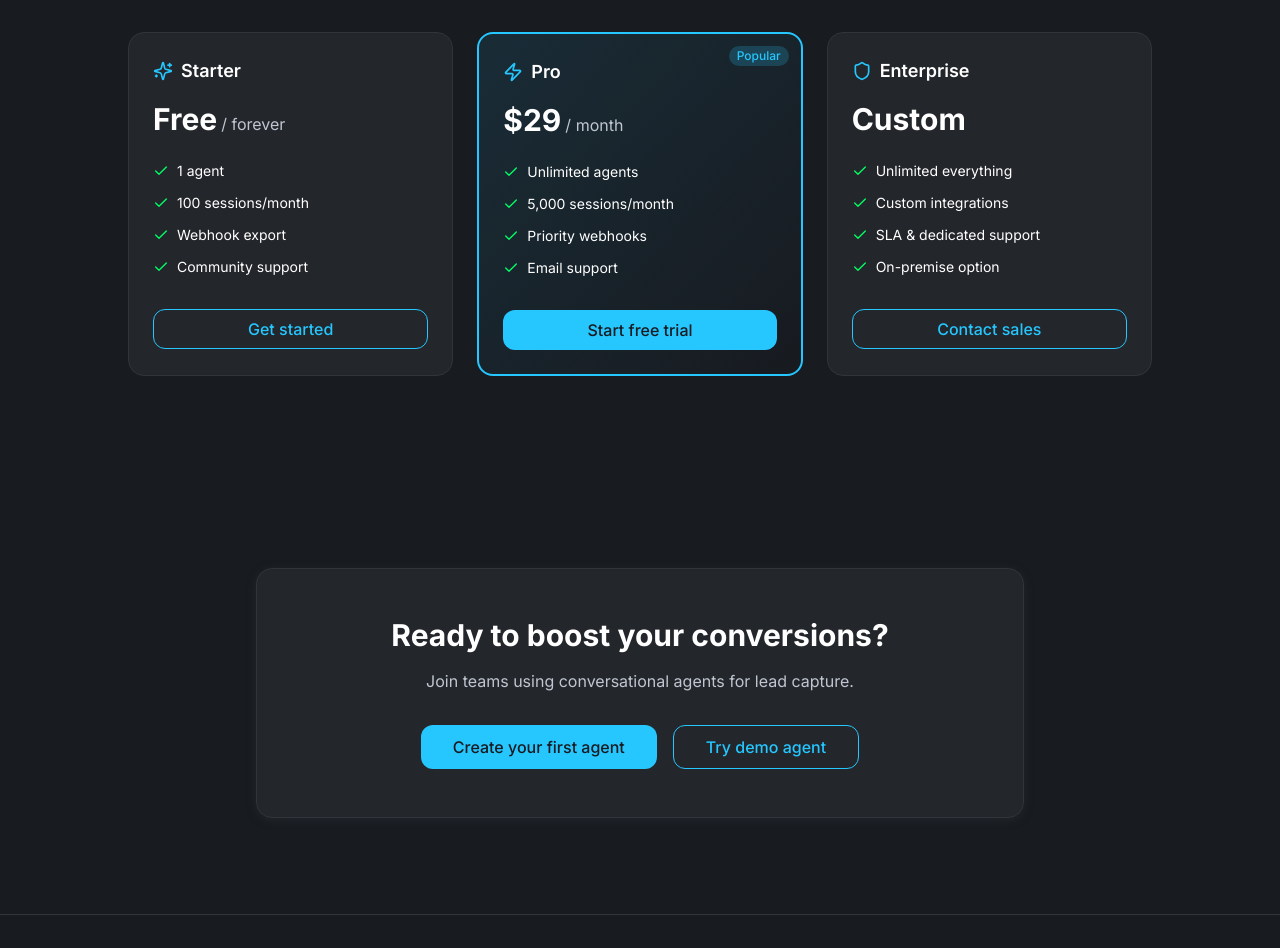
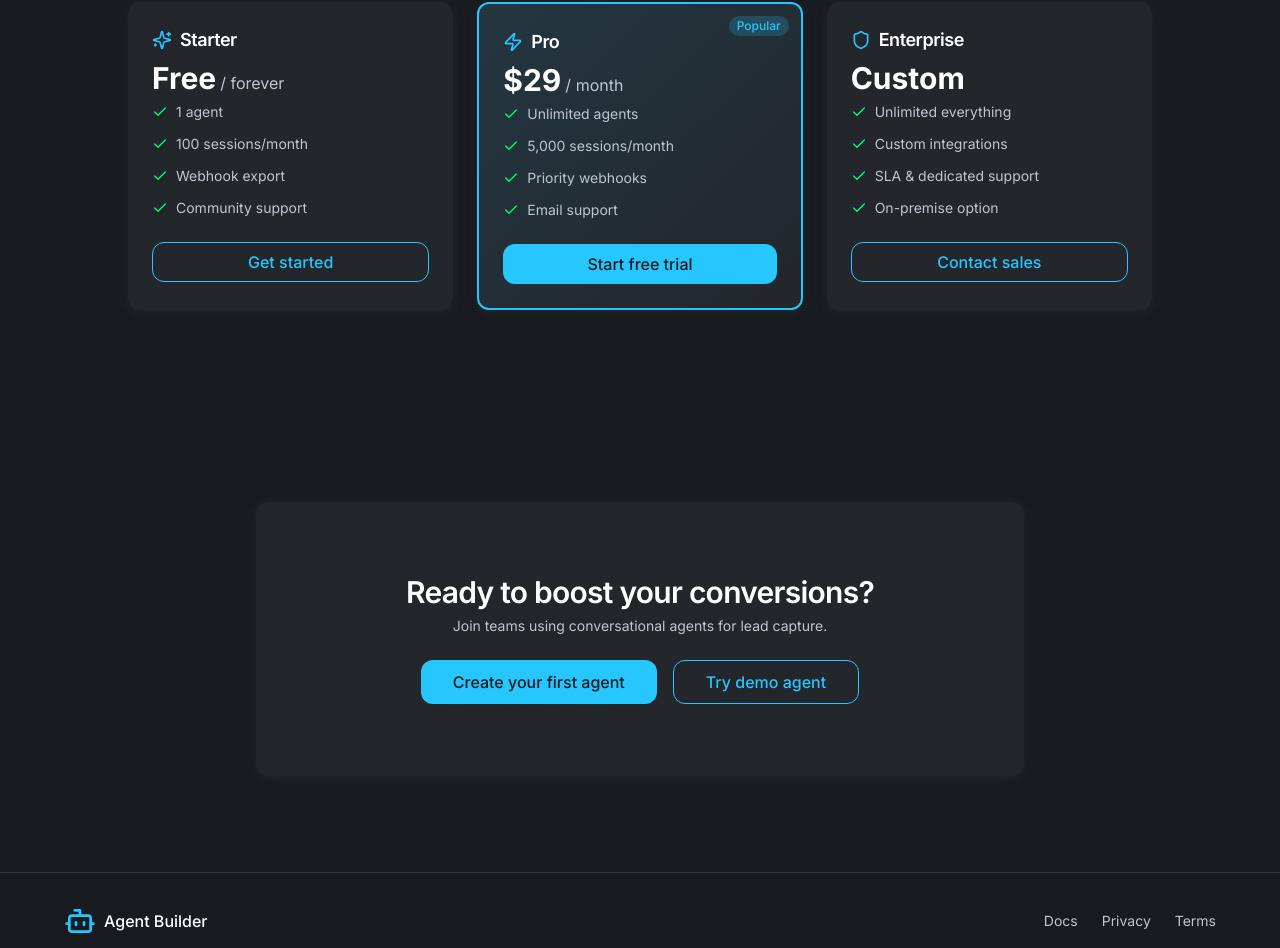
Before and after one commit to guilhermetechmakers/conversational-agent-form-builder-1771754324959, a React (Vite) app: page / in a window 1280 px wide. Shown: the part 1154-2102 px from the top of the page. Built offline with nearby package versions, Linux system fonts and the light colour scheme; no server answers.

Commit message:
feat: AI-generated c

```diff
--- a/src/pages/landing.tsx
+++ b/src/pages/landing.tsx
@@ -9,46 +9,69 @@ import {
   Sparkles,
 } from 'lucide-react'
 import { Button } from '@/components/ui/button'
+import {
+  Card,
+  CardContent,
+  CardDescription,
+  CardFooter,
+  CardHeader,
+  CardTitle,
+} from '@/components/ui/card'
 import { cn } from '@/lib/utils'
+
+const FEATURE_ICON_SIZE = 'h-8 w-8'
+const PLAN_ICON_SIZE = 'h-5 w-5'
+const CHECK_ICON_SIZE = 'h-4 w-4'
+const BRAND_ICON_SIZE = 'h-8 w-8'
 
 export function LandingPage() {
   return (
     <div className="min-h-screen bg-background overflow-hidden">
       {/* Animated gradient background */}
-      <div className="fixed inset-0 -z-10">
+      <div className="fixed inset-0 -z-10" aria-hidden>
         <div className="absolute inset-0 bg-gradient-to-br from-background via-background to-primary/5" />
         <div className="absolute top-0 left-1/4 w-96 h-96 bg-primary/10 rounded-full blur-3xl animate-pulse-glow" />
         <div
-          className="absolute bottom-1/4 right-1/4 w-80 h-80 bg-[rgb(var(--success))]/10 rounded-full blur-3xl animate-pulse-glow"
+          className="absolute bottom-1/4 right-1/4 w-80 h-80 bg-success/10 rounded-full blur-3xl animate-pulse-glow"
           style={{ animationDelay: '1s' }}
         />
       </div>
 
       {/* Nav */}
-      <nav className="flex items-center justify-between px-4 py-6 md:px-8 lg:px-12">
+      <nav
+        className="flex items-center justify-between px-4 py-6 md:px-8 lg:px-12"
+        aria-label="Main navigation"
+      >
         <Link
           to="/"
-          className="flex items-center gap-2 transition-opacity hover:opacity-90"
+          className="flex items-center gap-2 transition-opacity hover:opacity-90 focus:outline-none focus:ring-2 focus:ring-primary focus:ring-offset-2 focus:ring-offset-background rounded-lg"
+          aria-label="Agent Builder - Go to homepage"
         >
-          <Bot className="h-8 w-8 text-primary" />
+          <Bot className={cn(BRAND_ICON_SIZE, 'text-primary')} aria-hidden />
           <span className="font-semibold text-lg">Agent Builder</span>
         </Link>
         <div className="flex items-center gap-4">
-          <Link to="/login">
+          <Link to="/login" aria-label="Log in to your account">
             <Button variant="ghost">Log in</Button>
           </Link>
-          <Link to="/signup">
+          <Link to="/signup" aria-label="Sign up for a free account">
             <Button>Get Started</Button>
           </Link>
         </div>
       </nav>
 
       {/* Hero */}
-      <section className="px-4 py-16 md:py-24 md:px-8 lg:px-12">
+      <section
+        className="px-4 py-16 md:py-24 md:px-8 lg:px-12"
+        aria-labelledby="hero-heading"
+      >
         <div className="max-w-4xl mx-auto text-center space-y-8 animate-fade-in-up">
-          <h1 className="text-4xl md:text-5xl lg:text-6xl font-bold tracking-tight">
+          <h1
+            id="hero-heading"
+            className="text-4xl md:text-5xl lg:text-6xl font-bold tracking-tight"
+          >
             Turn forms into{' '}
-            <span className="bg-gradient-to-r from-primary to-[rgb(var(--success))] bg-clip-text text-transparent">
+            <span className="bg-gradient-to-r from-primary to-success bg-clip-text text-transparent">
               conversational agents
             </span>
           </h1>
@@ -57,16 +80,27 @@ export function LandingPage() {
             No code. Publish in minutes. Export via webhooks.
           </p>
           <div className="flex flex-col sm:flex-row gap-4 justify-center">
-            <Link to="/signup">
+            <Link
+              to="/signup"
+              aria-label="Sign up for free"
+              className="w-full sm:w-auto"
+            >
               <Button
                 size="lg"
                 className="w-full sm:w-auto text-base px-8 group"
               >
                 Sign Up Free
-                <ArrowRight className="h-4 w-4 ml-2 transition-transform group-hover:translate-x-1" />
+                <ArrowRight
+                  className="h-4 w-4 ml-2 transition-transform group-hover:translate-x-1"
+                  aria-hidden
+                />
               </Button>
             </Link>
-            <Link to="/demo">
+            <Link
+              to="/demo"
+              aria-label="Try the demo agent"
+              className="w-full sm:w-auto"
+            >
               <Button
                 variant="outline"
                 size="lg"
@@ -80,9 +114,15 @@ export function LandingPage() {
       </section>
 
       {/* Bento grid features */}
-      <section className="px-4 py-16 md:px-8 lg:px-12">
+      <section
+        className="px-4 py-16 md:px-8 lg:px-12"
+        aria-labelledby="features-heading"
+      >
         <div className="max-w-6xl mx-auto">
-          <h2 className="text-2xl md:text-3xl font-bold text-center mb-12">
+          <h2
+            id="features-heading"
+            className="text-2xl md:text-3xl font-bold text-center mb-12"
+          >
             Everything you need to capture leads
           </h2>
           <div className="grid grid-cols-1 md:grid-cols-2 lg:grid-cols-3 gap-6">
@@ -103,180 +143,269 @@ export function LandingPage() {
                 desc: 'Forward completed sessions to CRMs and tools automatically.',
               },
             ].map((item, i) => (
-              <div
+              <Card
                 key={item.title}
                 className={cn(
-                  'rounded-xl bg-card p-6 border border-border shadow-card transition-all duration-300 hover:shadow-card-hover hover:scale-[1.02]',
-                  'animate-fade-in-up'
+                  'transition-all duration-300 hover:scale-[1.02] animate-fade-in-up'
                 )}
                 style={{ animationDelay: `${(i + 1) * 100}ms` }}
               >
-                <item.icon className="h-10 w-10 text-primary mb-4" />
-                <h3 className="font-semibold text-lg mb-2">{item.title}</h3>
-                <p className="text-muted-foreground">{item.desc}</p>
-              </div>
+                <CardHeader>
+                  <item.icon
+                    className={cn(FEATURE_ICON_SIZE, 'text-primary')}
+                    aria-hidden
+                  />
+                  <CardTitle className="text-lg">{item.title}</CardTitle>
+                  <CardDescription>{item.desc}</CardDescription>
+                </CardHeader>
+              </Card>
             ))}
           </div>
         </div>
       </section>
 
       {/* Pricing teaser */}
-      <section className="px-4 py-16 md:py-24 md:px-8 lg:px-12">
+      <section
+        className="px-4 py-16 md:py-24 md:px-8 lg:px-12"
+        aria-labelledby="pricing-heading"
+      >
         <div className="max-w-5xl mx-auto">
-          <h2 className="text-2xl md:text-3xl font-bold text-center mb-4">
+          <h2
+            id="pricing-heading"
+            className="text-2xl md:text-3xl font-bold text-center mb-4"
+          >
             Simple, transparent pricing
           </h2>
           <p className="text-muted-foreground text-center mb-12 max-w-2xl mx-auto">
             Start free. Scale as you grow. No hidden fees.
           </p>
           <div className="grid grid-cols-1 md:grid-cols-3 gap-6">
-            <div
+            <Card
               className={cn(
-                'rounded-2xl border p-6 transition-all duration-300',
-                'bg-card border-border hover:border-primary/50 hover:shadow-card-hover',
-                'animate-fade-in-up'
+                'transition-all duration-300 hover:border-primary/50 animate-fade-in-up'
               )}
               style={{ animationDelay: '200ms' }}
             >
-              <div className="flex items-center gap-2 mb-4">
-                <Sparkles className="h-5 w-5 text-primary" />
-                <h3 className="font-semibold text-lg">Starter</h3>
+              <CardHeader>
+                <div className="flex items-center gap-2">
+                  <Sparkles
+                    className={cn(PLAN_ICON_SIZE, 'text-primary')}
+                    aria-hidden
+                  />
+                  <CardTitle className="text-lg">Starter</CardTitle>
                 </div>
                 <div className="mb-6">
                   <span className="text-3xl font-bold">Free</span>
                   <span className="text-muted-foreground ml-1">/ forever</span>
                 </div>
-              <ul className="space-y-3 mb-8">
+                <ul className="space-y-3 mb-8 list-none p-0 m-0 text-sm text-muted-foreground">
                   {['1 agent', '100 sessions/month', 'Webhook export', 'Community support'].map(
                     (f) => (
-                    <li key={f} className="flex items-center gap-2 text-sm">
-                      <Check className="h-4 w-4 text-[rgb(var(--success))] shrink-0" />
+                      <li key={f} className="flex items-center gap-2">
+                        <Check
+                          className={cn(CHECK_ICON_SIZE, 'text-success shrink-0')}
+                          aria-hidden
+                        />
                         {f}
                       </li>
                     )
                   )}
                 </ul>
-              <Link to="/signup">
+              </CardHeader>
+              <CardFooter>
+                <Link
+                  to="/signup"
+                  aria-label="Get started with Starter plan"
+                  className="w-full"
+                >
                   <Button variant="outline" className="w-full">
                     Get started
                   </Button>
                 </Link>
-            </div>
-            <div
+              </CardFooter>
+            </Card>
+            <Card
               className={cn(
-                'rounded-2xl border-2 p-6 relative overflow-hidden',
-                'bg-gradient-to-br from-primary/10 to-transparent border-primary',
-                'transition-all duration-300 hover:shadow-glow',
-                'animate-fade-in-up'
+                'border-2 border-primary relative overflow-hidden',
+                'bg-gradient-to-br from-primary/10 to-transparent',
+                'transition-all duration-300 hover:shadow-glow animate-fade-in-up'
               )}
               style={{ animationDelay: '300ms' }}
             >
-              <div className="absolute top-3 right-3 rounded-full bg-primary/20 px-2 py-0.5 text-xs font-medium text-primary">
+              <div
+                className="absolute top-3 right-3 rounded-full bg-primary/20 px-2 py-0.5 text-xs font-medium text-primary"
+                aria-hidden
+              >
                 Popular
               </div>
-              <div className="flex items-center gap-2 mb-4">
-                <Zap className="h-5 w-5 text-primary" />
-                <h3 className="font-semibold text-lg">Pro</h3>
+              <CardHeader>
+                <div className="flex items-center gap-2">
+                  <Zap
+                    className={cn(PLAN_ICON_SIZE, 'text-primary')}
+                    aria-hidden
+                  />
+                  <CardTitle className="text-lg">Pro</CardTitle>
                 </div>
                 <div className="mb-6">
                   <span className="text-3xl font-bold">$29</span>
                   <span className="text-muted-foreground ml-1">/ month</span>
                 </div>
-              <ul className="space-y-3 mb-8">
+                <ul className="space-y-3 mb-8 list-none p-0 m-0 text-sm text-muted-foreground">
                   {[
                     'Unlimited agents',
                     '5,000 sessions/month',
                     'Priority webhooks',
                     'Email support',
                   ].map((f) => (
-                  <li key={f} className="flex items-center gap-2 text-sm">
-                    <Check className="h-4 w-4 text-[rgb(var(--success))] shrink-0" />
+                    <li key={f} className="flex items-center gap-2">
+                      <Check
+                        className={cn(CHECK_ICON_SIZE, 'text-success shrink-0')}
+                        aria-hidden
+                      />
                       {f}
                     </li>
                   ))}
                 </ul>
-              <Link to="/signup">
+              </CardHeader>
+              <CardFooter>
+                <Link
+                  to="/signup"
+                  aria-label="Start free trial of Pro plan"
+                  className="w-full"
+                >
                   <Button className="w-full">Start free trial</Button>
                 </Link>
-            </div>
-            <div
+              </CardFooter>
+            </Card>
+            <Card
               className={cn(
-                'rounded-2xl border p-6 transition-all duration-300',
-                'bg-card border-border hover:border-primary/50 hover:shadow-card-hover',
-                'animate-fade-in-up'
+                'transition-all duration-300 hover:border-primary/50 animate-fade-in-up'
               )}
               style={{ animationDelay: '400ms' }}
             >
-              <div className="flex items-center gap-2 mb-4">
-                <Shield className="h-5 w-5 text-primary" />
-                <h3 className="font-semibold text-lg">Enterprise</h3>
+              <CardHeader>
+                <div className="flex items-center gap-2">
+                  <Shield
+                    className={cn(PLAN_ICON_SIZE, 'text-primary')}
+                    aria-hidden
+                  />
+                  <CardTitle className="text-lg">Enterprise</CardTitle>
                 </div>
                 <div className="mb-6">
                   <span className="text-3xl font-bold">Custom</span>
                 </div>
-              <ul className="space-y-3 mb-8">
+                <ul className="space-y-3 mb-8 list-none p-0 m-0 text-sm text-muted-foreground">
                   {[
                     'Unlimited everything',
                     'Custom integrations',
                     'SLA & dedicated support',
                     'On-premise option',
                   ].map((f) => (
-                  <li key={f} className="flex items-center gap-2 text-sm">
-                    <Check className="h-4 w-4 text-[rgb(var(--success))] shrink-0" />
+                    <li key={f} className="flex items-center gap-2">
+                      <Check
+                        className={cn(CHECK_ICON_SIZE, 'text-success shrink-0')}
+                        aria-hidden
+                      />
                       {f}
                     </li>
                   ))}
                 </ul>
-              <Link to="/signup">
+              </CardHeader>
+              <CardFooter>
+                <Link
+                  to="/signup"
+                  aria-label="Contact sales for Enterprise plan"
+                  className="w-full"
+                >
                   <Button variant="outline" className="w-full">
                     Contact sales
                   </Button>
                 </Link>
-            </div>
+              </CardFooter>
+            </Card>
           </div>
         </div>
       </section>
 
       {/* CTA */}
-      <section className="px-4 py-16 md:py-24 md:px-8 lg:px-12">
-        <div className="max-w-3xl mx-auto text-center rounded-2xl bg-card border border-border p-12 animate-fade-in shadow-card">
-          <h2 className="text-2xl md:text-3xl font-bold mb-4">
+      <section
+        className="px-4 py-16 md:py-24 md:px-8 lg:px-12"
+        aria-labelledby="cta-heading"
+      >
+        <Card className="max-w-3xl mx-auto text-center p-8 md:p-12 animate-fade-in">
+          <CardHeader>
+            <CardTitle id="cta-heading" className="text-2xl md:text-3xl">
               Ready to boost your conversions?
-          </h2>
-          <p className="text-muted-foreground mb-8">
+            </CardTitle>
+            <CardDescription className="mb-8">
               Join teams using conversational agents for lead capture.
-          </p>
+            </CardDescription>
+          </CardHeader>
+          <CardContent>
             <div className="flex flex-col sm:flex-row gap-4 justify-center">
-            <Link to="/signup">
-              <Button size="lg">Create your first agent</Button>
+              <Link
+                to="/signup"
+                aria-label="Create your first agent"
+                className="w-full sm:w-auto"
+              >
+                <Button size="lg" className="w-full sm:w-auto">
+                  Create your first agent
+                </Button>
               </Link>
-            <Link to="/demo">
-              <Button variant="outline" size="lg">
+              <Link
+                to="/demo"
+                aria-label="Try the demo agent"
+                className="w-full sm:w-auto"
+              >
+                <Button variant="outline" size="lg" className="w-full sm:w-auto">
                   Try demo agent
                 </Button>
               </Link>
             </div>
-        </div>
+          </CardContent>
+        </Card>
       </section>
 
       {/* Footer */}
-      <footer className="border-t border-border px-4 py-8 md:px-8 lg:px-12">
+      <footer
+        className="border-t border-border px-4 py-8 md:px-8 lg:px-12"
+        role="contentinfo"
+      >
         <div className="max-w-6xl mx-auto flex flex-col md:flex-row justify-between items-center gap-4">
-          <Link to="/" className="flex items-center gap-2 hover:opacity-90">
-            <Bot className="h-6 w-6 text-primary" />
+          <Link
+            to="/"
+            className="flex items-center gap-2 hover:opacity-90 focus:outline-none focus:ring-2 focus:ring-primary focus:ring-offset-2 focus:ring-offset-background rounded-lg transition-opacity"
+            aria-label="Agent Builder - Go to homepage"
+          >
+            <Bot
+              className={cn(BRAND_ICON_SIZE, 'text-primary')}
+              aria-hidden
+            />
             <span className="font-medium">Agent Builder</span>
           </Link>
-          <div className="flex gap-6 text-sm text-muted-foreground">
-            <Link to="/docs" className="hover:text-foreground transition-colors">
+          <nav
+            className="flex gap-6 text-sm text-muted-foreground"
+            aria-label="Footer navigation"
+          >
+            <Link
+              to="/docs"
+              className="hover:text-foreground transition-colors focus:outline-none focus:ring-2 focus:ring-primary focus:ring-offset-2 focus:ring-offset-background rounded"
+            >
               Docs
             </Link>
-            <Link to="/privacy" className="hover:text-foreground transition-colors">
+            <Link
+              to="/privacy"
+              className="hover:text-foreground transition-colors focus:outline-none focus:ring-2 focus:ring-primary focus:ring-offset-2 focus:ring-offset-background rounded"
+            >
               Privacy
             </Link>
-            <Link to="/terms" className="hover:text-foreground transition-colors">
+            <Link
+              to="/terms"
+              className="hover:text-foreground transition-colors focus:outline-none focus:ring-2 focus:ring-primary focus:ring-offset-2 focus:ring-offset-background rounded"
+            >
               Terms
             </Link>
-          </div>
+          </nav>
         </div>
       </footer>
     </div>
```
Lines whose indentation alone changed are shown as unchanged.
